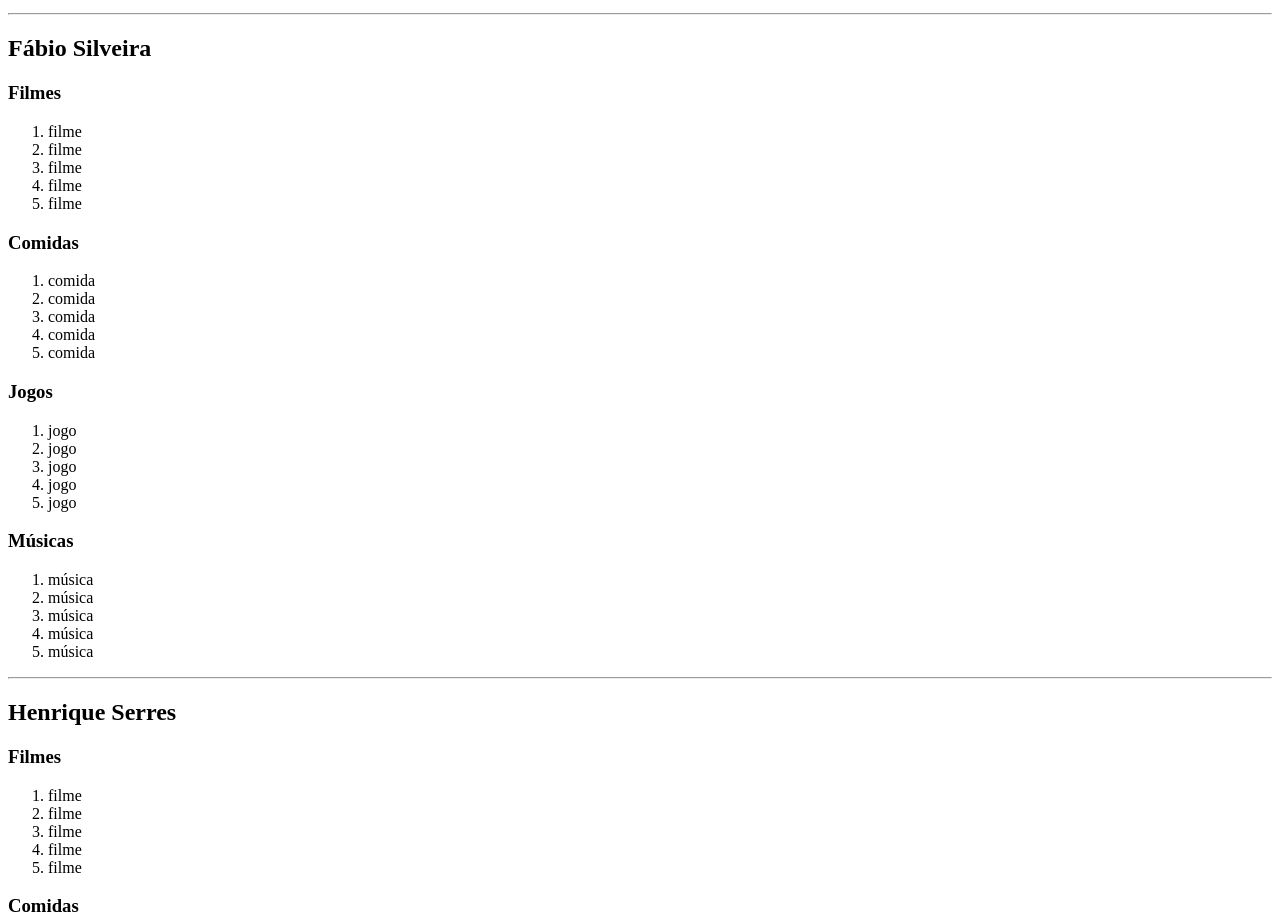
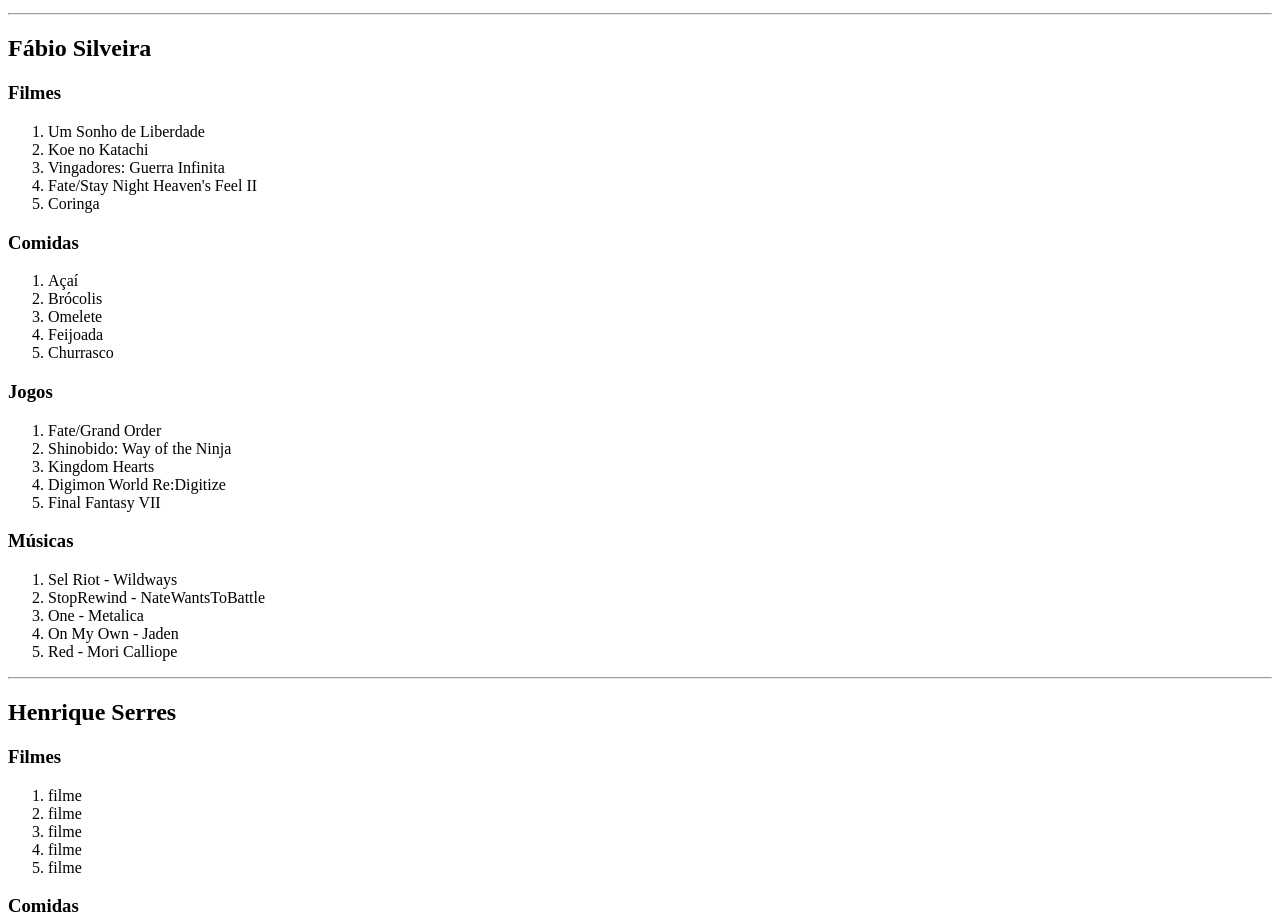
Before and after one commit to FabioMazuchi/WebChain, a plain HTML site: page index.html in a window 1280 px wide. Shown: the part 1104-2024 px from the top of the page. Drawn offline with Linux system fonts and the light colour scheme.

Commit message:
Adiçao de Fabio Silveira

```diff
--- a/index.html
+++ b/index.html
@@ -60,35 +60,35 @@
   <h2>Fábio Silveira</h2>
   <h3>Filmes</h3>
   <ol>
-    <li>filme</li>
-    <li>filme</li>
-    <li>filme</li>
-    <li>filme</li>
-    <li>filme</li>
+    <li>Um Sonho de Liberdade</li>
+    <li>Koe no Katachi</li>
+    <li>Vingadores: Guerra Infinita</li>
+    <li>Fate/Stay Night Heaven's Feel II</li>
+    <li>Coringa</li>
   </ol>
   <h3>Comidas</h3>
   <ol>
-    <li>comida</li>
-    <li>comida</li>
-    <li>comida</li>
-    <li>comida</li>
-    <li>comida</li>
+    <li>Açaí</li>
+    <li>Brócolis</li>
+    <li>Omelete</li>
+    <li>Feijoada</li>
+    <li>Churrasco</li>
   </ol>
   <h3>Jogos</h3>
   <ol>
-    <li>jogo</li>
-    <li>jogo</li>
-    <li>jogo</li>
-    <li>jogo</li>
-    <li>jogo</li>
+    <li>Fate/Grand Order</li>
+    <li>Shinobido: Way of the Ninja</li>
+    <li>Kingdom Hearts</li>
+    <li>Digimon World Re:Digitize</li>
+    <li>Final Fantasy VII</li>
   </ol>
   <h3>Músicas</h3>
   <ol>
-    <li>música</li>
-    <li>música</li>
-    <li>música</li>
-    <li>música</li>
-    <li>música</li>
+    <li>Sel Riot - Wildways</li>
+    <li>StopRewind - NateWantsToBattle</li>
+    <li>One - Metalica</li>
+    <li>On My Own - Jaden</li>
+    <li>Red - Mori Calliope</li>
   </ol>
   <hr>
 
```
